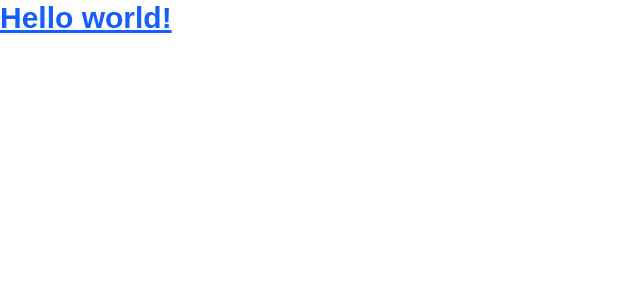
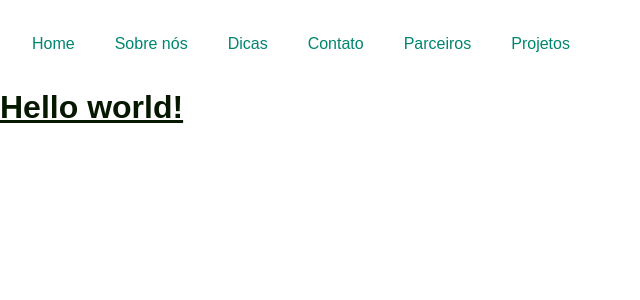
Before and after one commit to joserochadev/odonto-plus-site, a Next.js app: page / in a window 1280 px wide. Shown: the top 300 px of the page, without its empty margins (0-640 px from the left). Built offline with nearby package versions, Linux system fonts and the light colour scheme.

Commit message:
Version 05.03.25.17

```diff
--- /dev/null
+++ b/src/app/Home/page.tsx
@@ -0,0 +1,10 @@
+export default function PageHome() {
+
+    return (
+        <>
+            <h1 className="text-3xl font-bold underline text-blue-600">
+                Hello world!
+            </h1>
+        </>
+    );
+}
--- a/src/app/globals.css
+++ b/src/app/globals.css
@@ -1,44 +1,97 @@
 @import "tailwindcss";
 
+
 :root {
-  --background: #ffffff;
-  --foreground: #171717;
+  --brand-green: #00856F;
+  --brand-green-light: #DCE9E2;
+  --brand-green-light-02: #F7F9F9;
+  --brand-beige: #FFFAF1;
+  --brand-green-hover: #00453A;
+
+  --gray-headline: #061800;
+  --gray-paragraph: #384633;
+  --white: #3E3E3E;
+
+  --font-sans: 'Onest', sans-serif;
+  --font-serif: 'DM Sans', sans-serif;
+
+  --font-light: 300;
+  --font-normal: 400;
+  --font-medium: 500;
+  --font-semibold: 600;
+  --font-bold: 700;
+
+  --font-size-sm: 14px;
+  --font-size-md: 16px;
+  --font-size-lg: 18px;
+  --font-size-xl: 24px;
+  --font-size-2xl: 32px;
+
+  --screen-xs: 480px;
+  --screen-sm: 640px;
+  --screen-md: 768px;
+  --screen-lg: 1024px;
+  --screen-xl: 1280px;
+  --screen-2xl: 1536px;
 }
 
-@media (prefers-color-scheme: dark) {
-  :root {
-    --background: #0a0a0a;
-    --foreground: #ededed;
+body {
+  font-family: var(--font-sans);
+  font-size: var(--font-size-md);
+  font-weight: var(--font-normal);
+  color: var(--gray-paragraph);
+}
+
+h1 {
+  font-size: var(--font-size-2xl);
+  font-weight: var(--font-bold);
+  color: var(--gray-headline);
+}
+
+h2 {
+  font-size: var(--font-size-xl);
+  font-weight: var(--font-semibold);
+  color: var(--gray-headline);
+}
+
+h3 {
+  font-size: var(--font-size-lg);
+  font-weight: var(--font-medium);
+  color: var(--gray-headline);
+}
+
+p {
+  font-size: var(--font-size-md);
+  font-weight: var(--font-normal);
+  color: var(--gray-paragraph);
+}
+
+a, link {
+  font-size: var(--font-size-md);
+  font-weight: var(--font-medium);
+  color: var(--brand-green);
+  text-decoration: none;
+}
+
+a:hover, link:hover {
+  color: var(--brand-green-hover);
+  text-decoration: none;
+}
+
+@media (max-width: var(--screen-md)) {
+  body {
+    font-size: var(--font-size-sm);
   }
 }
 
-html,
-body {
-  max-width: 100vw;
-  overflow-x: hidden;
+@media (min-width: var(--screen-md)) {
+  body {
+    font-size: var(--font-size-md);
+  }
 }
 
-body {
-  color: var(--foreground);
-  background: var(--background);
-  font-family: Arial, Helvetica, sans-serif;
-  -webkit-font-smoothing: antialiased;
-  -moz-osx-font-smoothing: grayscale;
-}
-
-* {
-  box-sizing: border-box;
-  padding: 0;
-  margin: 0;
-}
-
-a {
-  color: inherit;
-  text-decoration: none;
-}
-
-@media (prefers-color-scheme: dark) {
-  html {
-    color-scheme: dark;
+@media (min-width: var(--screen-lg)) {
+  body {
+    font-size: var(--font-size-lg);
   }
 }
--- a/src/app/layout.tsx
+++ b/src/app/layout.tsx
@@ -1,21 +1,5 @@
-import type { Metadata } from "next";
-import { Geist, Geist_Mono } from "next/font/google";
+import Header from "@/components/header/header";
 import "./globals.css";
-
-const geistSans = Geist({
-  variable: "--font-geist-sans",
-  subsets: ["latin"],
-});
-
-const geistMono = Geist_Mono({
-  variable: "--font-geist-mono",
-  subsets: ["latin"],
-});
-
-export const metadata: Metadata = {
-  title: "Create Next App",
-  description: "Generated by create next app",
-};
 
 export default function RootLayout({
   children,
@@ -23,8 +7,10 @@ export default function RootLayout({
   children: React.ReactNode;
 }>) {
   return (
-    <html lang="en">
-      <body className={`${geistSans.variable} ${geistMono.variable}`}>
+    <html>
+      <body>
+
+        <Header />
         {children}
       </body>
     </html>
--- a/src/app/page.tsx
+++ b/src/app/page.tsx
@@ -1,7 +1,7 @@
+import PageHome from "./Home/page";
+
 export default function Home() {
   return (
-    <h1 className="text-3xl font-bold underline text-blue-600">
-      Hello world!
-    </h1>
+    <PageHome/>
   )
 }
--- /dev/null
+++ b/src/components/header/header.tsx
@@ -0,0 +1,20 @@
+import Link from "next/link";
+import "../../styles/header.css";
+const Header = () => {
+    return (
+        <>
+            <nav>
+                <ul className="header-menu">
+                    <li><Link href='/'>Home</Link></li>
+                    <li><Link href='/sobre'>Sobre nós</Link></li>
+                    <li><Link href='/dicas'>Dicas</Link></li>
+                    <li><Link href='/contato'>Contato</Link></li>
+                    <li><Link href='/parceiros'>Parceiros</Link></li>
+                    <li><Link href='/projetos'>Projetos</Link></li>
+                </ul>
+            </nav>
+        </>
+    );
+}
+
+export default Header;
--- /dev/null
+++ b/src/styles/header.css
@@ -0,0 +1,6 @@
+@import "tailwindcss";
+
+.header-menu{
+    @apply flex gap-10 p-8;
+
+}
```
Also changed, not shown: src/app/page.module.css (deleted, +0 -168 lines), src/components/footer/footer.tsx (added, +7 -0 lines).
